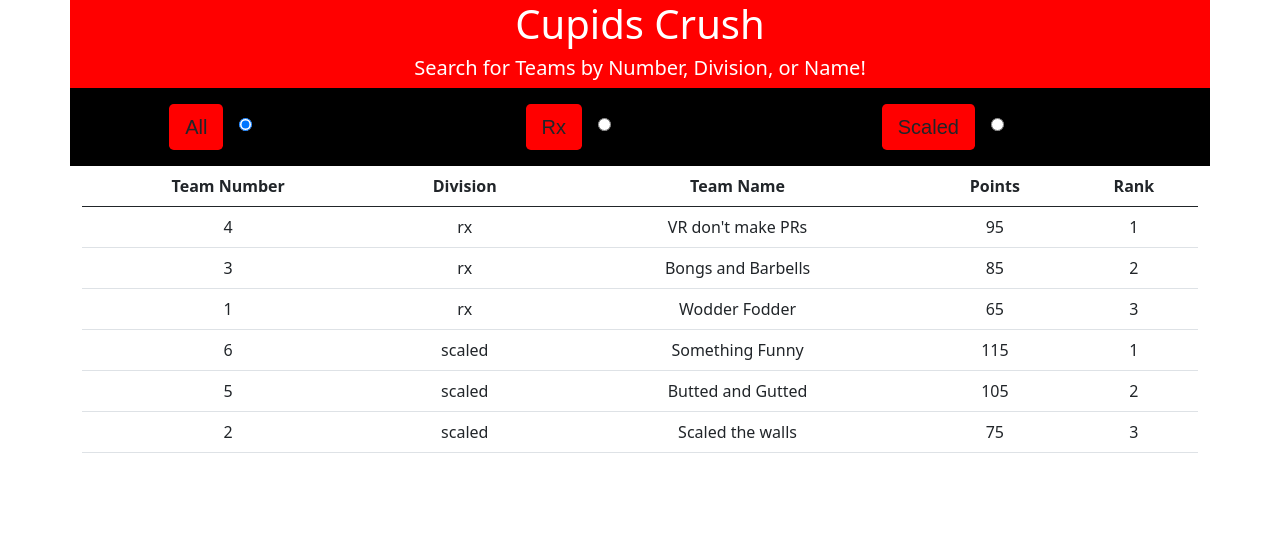
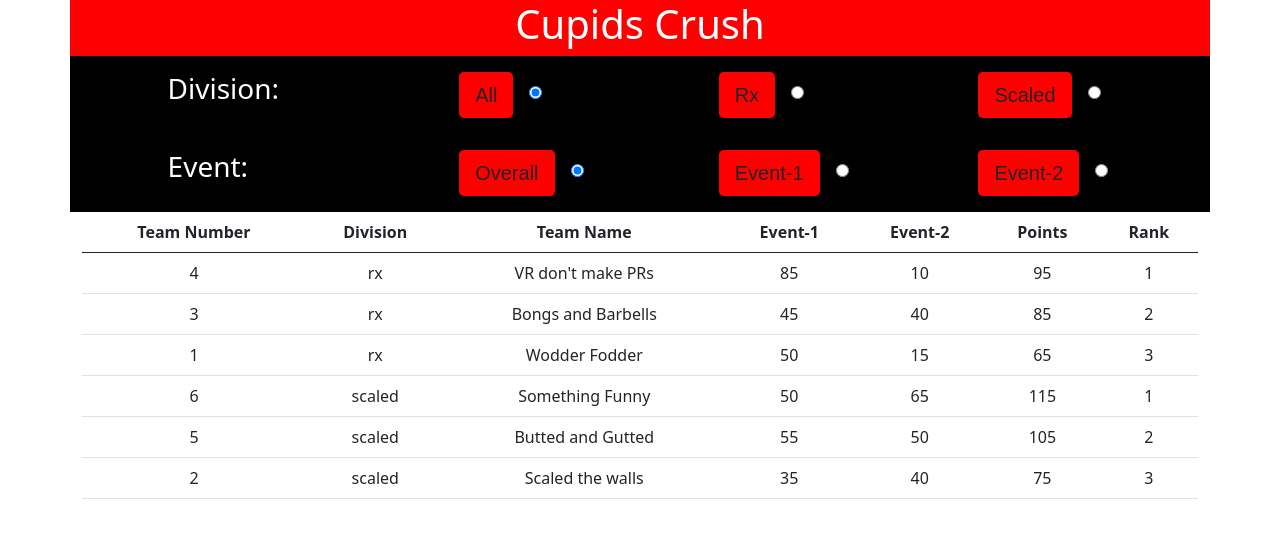
Before and after one commit to reanderson89/cupids-crush, a React (Create React App) app: page / in a window 1280 px wide. Shown: the top 538 px of the page. Built offline with nearby package versions, Linux system fonts and the light colour scheme.

Commit message:
you can select divisions and specific events to view results

```diff
--- a/src/App.js
+++ b/src/App.js
@@ -8,7 +8,6 @@ function App() {
         <div className="row">
           <div style={{backgroundColor: "red", color: "white"}} className="col text-center">
             <h1  className="text-center">Cupids Crush</h1>
-            <h5  className="text-center">Search for Teams by Number, Division, or Name!</h5>
           </div>
         </div>
         <Main />
--- a/src/components/Row/Row.jsx
+++ b/src/components/Row/Row.jsx
@@ -1,12 +1,14 @@
 // deconstructed the props object and called only what was needed. This is where all of the employees individual information will get past to as the rows are created.
-const Row = ({teamNum, teamName, rank, points, division}) => {
+const Row = ({team}) => {
     return (
     <tr>
-      <td>{teamNum}</td>
-      <td>{division}</td>
-      <td>{teamName}</td>
-      <td>{points}</td>
-      <td>{rank}</td>
+      <td>{team.teamNum}</td>
+      <td>{team.division}</td>
+      <td>{team.teamName}</td>
+      <td>{team.wod1}</td>
+      <td>{team.wod2}</td>
+      <td>{team.wod1 + team.wod2}</td>
+      <td>{team.rank}</td>
     </tr>
     );
 };
--- a/src/containers/Main/Main.jsx
+++ b/src/containers/Main/Main.jsx
@@ -11,8 +11,8 @@ const [teamState, setTeamState] = useState([
         division: "rx",
         teamName: "Wodder Fodder",
         teamNum: 1,
-        wod1: 30,
-        wod2: 35,
+        wod1: 50,
+        wod2: 15,
         points: 65,
         rank: 3
     },
@@ -38,8 +38,8 @@ const [teamState, setTeamState] = useState([
         division: "rx",
         teamName: "VR don't make PRs",
         teamNum: 4,
-        wod1: 20,
-        wod2: 75,
+        wod1: 85,
+        wod2: 10,
         points: 95,
         rank: 1
     },
@@ -67,6 +67,7 @@ const [teamState, setTeamState] = useState([
 
 // const [search, setSearch] = useState("");
 let [currentDiv, setCurrentDiv] = useState("all");
+let [currentEvent, setCurrentEvent] = useState("overall")
 
 // useEffect(() => {
 //     API.getAll()
@@ -87,44 +88,82 @@ let [currentDiv, setCurrentDiv] = useState("all");
 
   const handleDivChange = event => {
     setCurrentDiv(event.target.value);
-    displayDivision();
+  }
+
+  const handleEventChange = event => {
+    setCurrentEvent(event.target.value)
   }
 
   // change whats being displayed depending on which current division is selected
   const displayDivision = () => {
     let divToDisplay;
     if(currentDiv === "all"){
-      divToDisplay = teamState.sort((a,b) => a.rank - b.rank).sort((a,b) => a.division.length - b.division.length).map(team =>
-        <Row division={team.division} teamName={team.teamName} teamNum={team.teamNum} rank={team.rank} points={team.points} />)
+      divToDisplay = sortAllTeamsByRankAndDiv();
     } else if(currentDiv === "scaled"){
-      divToDisplay = teamState.filter(team => team.division === "scaled").sort((a,b) => a.rank - b.rank).map(team =>
-        <Row division={team.division} teamName={team.teamName} teamNum={team.teamNum} rank={team.rank} points={team.points} />)
+      if(currentEvent !== "overall"){
+        divToDisplay = sortByDivAndEvent(currentEvent, currentDiv);
+        return divToDisplay;
+      }
+      divToDisplay = sortScaledTeamsByRank();
     }else if(currentDiv === "rx"){
-      divToDisplay = teamState.filter(team => team.division === "rx").sort((a,b) => a.rank - b.rank).map(team =>
-        <Row division={team.division} teamName={team.teamName} teamNum={team.teamNum} rank={team.rank} points={team.points} />)
+      if(currentEvent !== "overall"){
+        divToDisplay = sortByDivAndEvent(currentEvent, currentDiv);
+        return divToDisplay;
+      }
+      divToDisplay = sortRxTeamsByRank();
     }
     return divToDisplay;
   }
 
-  const showTeams = () => {
+  // sort by rank
+  const sortAllTeamsByRankAndDiv = () => teamState.sort((a,b) => a.rank - b.rank).sort((a,b) => a.division.length - b.division.length).map(team =>
+      <Row team={team} key={team.teamNum}/>)
 
-  }
+  const sortScaledTeamsByRank = () => teamState.filter(team => team.division === "scaled").sort((a,b) => a.rank - b.rank).map(team =>
+    <Row team={team} key={team.teamNum}/>)
 
+  const sortRxTeamsByRank = () => teamState.filter(team => team.division === "rx").sort((a,b) => a.rank - b.rank).map(team =>
+    <Row team={team} key={team.teamNum}/>)
+
+  const sortByDivAndEvent = (wodNum, div) => teamState.filter(team => team.division === div).sort((a,b) => b[wodNum] - a[wodNum]).map(team =>
+    <Row team={team} key={team.teamNum}/>)
+
+  // const sortRxByEvent = (wodNum, div) => teamState.filter(team => team.division === "rx").sort((a,b) => a[wodNum] - b[wodNum]).map(team =>
+  //   <Row division={team.division} teamName={team.teamName} teamNum={team.teamNum} rank={team.rank} points={team.points} />)
 
     return(
         <>
+        {/* division choice radio buttons */}
       <div style={{backgroundColor: "black", color: "white"}} className="row justify-content-evenly">
-      <div className="col-sm-3">
+        <h3 className="col-sm-2 m-3">Division:</h3>
+      <div className="col-sm-2">
       <label htmlFor="allDivs" className='btn btn-lg m-3'>All</label>
         <input type="radio" id="allDivs" value="all" name="divState" onChange={handleDivChange} defaultChecked="checked"/>
       </div>
-      <div className="col-sm-3">
+      <div className="col-sm-2">
       <label htmlFor="rxDiv" className='btn btn-lg m-3'>Rx</label>
         <input type="radio" id="rxDiv" value="rx" name="divState" onChange={handleDivChange}/>
       </div>
-      <div className="col-sm-3" >
+      <div className="col-sm-2" >
       <label htmlFor="scaledDiv" className='btn btn-lg m-3' >Scaled</label>
         <input type="radio" id="scaledDiv" value="scaled" name="divState" onChange={handleDivChange}/>
+      </div>
+      </div>
+
+      {/* Wod choice radio buttons */}
+      <div style={{backgroundColor: "black", color: "white"}} className="row justify-content-evenly">
+      <h3 className="col-sm-2 m-3">Event:</h3>
+      <div className="col-sm-2">
+      <label htmlFor="overall" className='btn btn-lg m-3'>Overall</label>
+        <input type="radio" id="overall" value="overall" name="wodState" onChange={handleEventChange} defaultChecked="checked"/>
+      </div>
+      <div className="col-sm-2">
+      <label htmlFor="wod1" className='btn btn-lg m-3'>Event-1</label>
+        <input type="radio" id="wod1" value="wod1" name="wodState" onChange={handleEventChange}/>
+      </div>
+      <div className="col-sm-2">
+      <label htmlFor="wod2" className='btn btn-lg m-3'>Event-2</label>
+        <input type="radio" id="wod2" value="wod2" name="wodState" onChange={handleEventChange}/>
       </div>
 
       </div>
@@ -135,42 +174,15 @@ let [currentDiv, setCurrentDiv] = useState("all");
     <tr>
       <th scope="col">Team Number</th>
       <th scope="col">Division</th>
-      <th scope="col">
-        <span>
-          {/* <button onClick={handleSortUpName} >
-            <i className="fas fa-angle-double-up">
-              </i>
-          </button> */}
-        </span>
-        <span> Team Name </span>
-        <span>
-          {/* <button onClick={handleSortDownName} >
-             <i className="fas fa-angle-double-down">
-               </i>
-          </button> */}
-        </span>
-      </th>
+      <th scope="col">Team Name</th>
+      <th scope="col">Event-1</th>
+      <th scope="col">Event-2</th>
       <th scope="col">Points</th>
       <th scope="col">Rank</th>
     </tr>
   </thead>
   <tbody className="text-center">
-    {/* sorts the teams by rank and then division and display them to the page */}
-         {/* {teamState.sort((a,b) => a.rank - b.rank).sort((a,b) => a.division.length - b.division.length).map(team =>
-            <Row division={team.division} teamName={team.teamName} teamNum={team.teamNum} rank={team.rank} points={team.points} />)} */}
           {displayDivision()}
-
-        {/* {search === "" ? teamState.sort((a,b) => a.rank - b.rank).sort((a,b) => a.division.length - b.division.length).map(team =>
-            <Row division={team.division} teamName={team.teamName} teamNum={team.teamNum} rank={team.rank} points={team.points} />):
-
-        teamState.filter(
-            team => team.division.toLowerCase().includes(search.toLowerCase()) ||
-            team.teamName.toLowerCase().includes(search.toLowerCase()) ||
-            String(team.teamNum).includes(search)
-        ).map(team =>
-            <Row division={team.division} teamName={team.teamName} teamNum={team.teamNum} rank={team.rank} points={team.points} />
-        )} */}
-
   </tbody>
 </table>
 </div>
```
